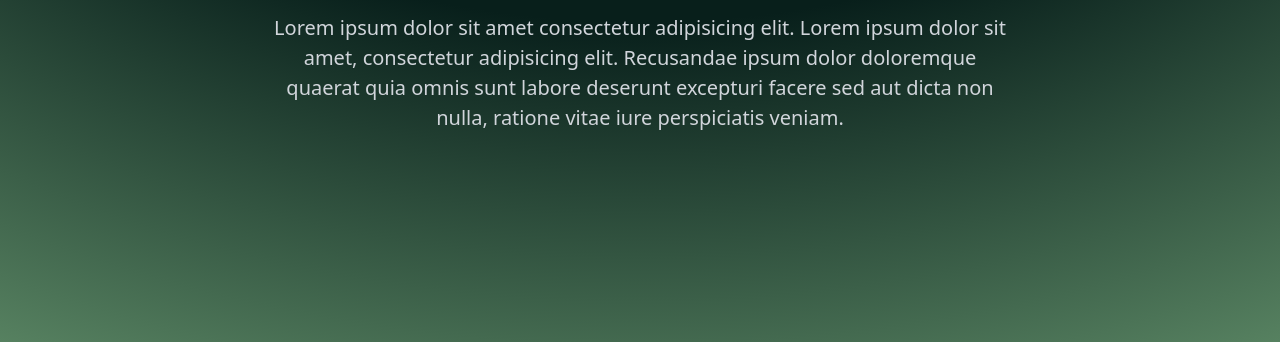
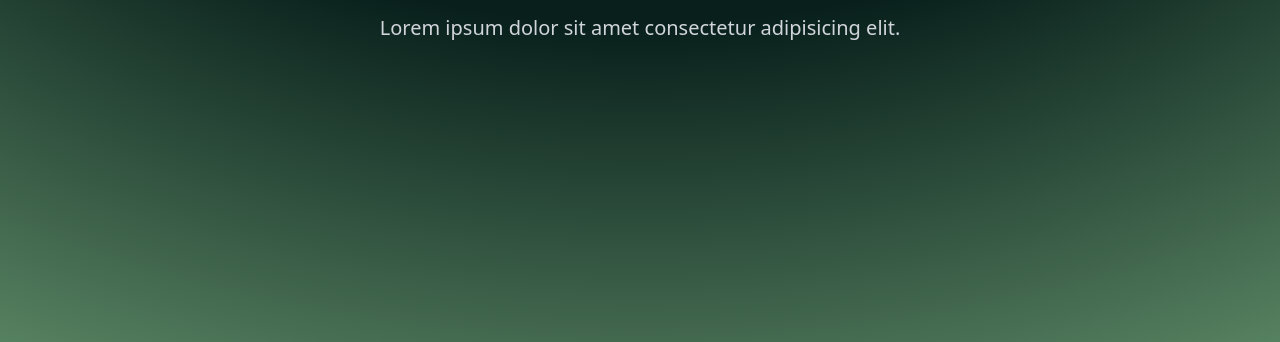
Before and after one commit to JavierMNew/docucheckweb, an Astro site in the folder frontend/: page / in a window 1280 px wide. Shown: the part 458-800 px from the top of the page. Built offline with nearby package versions, Linux system fonts and the light colour scheme; Astro itself is replaced by a stand-in of ours.

Commit message:
Revert "prueba"
This reverts commit 8f1347af75646c8e7c24f4ad9cda3a8531adb0bb.

```diff
--- a/frontend/src/pages/index.astro
+++ b/frontend/src/pages/index.astro
@@ -30,7 +30,7 @@ import SectionContainer from "../components/SectionContainer.astro";
       >
     </h1>
     <p class="text-center text-[20px] text-gray-300 mt-4">
-      Lorem ipsum dolor sit amet consectetur adipisicing elit. Lorem ipsum dolor sit amet, consectetur adipisicing elit. Recusandae ipsum dolor doloremque quaerat quia omnis sunt labore deserunt excepturi facere sed aut dicta non nulla, ratione vitae iure perspiciatis veniam.
+      Lorem ipsum dolor sit amet consectetur adipisicing elit.
     </p>
   </SectionContainer>
 </Layout>
```
